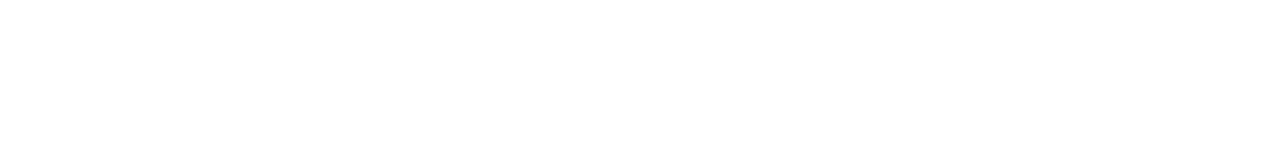
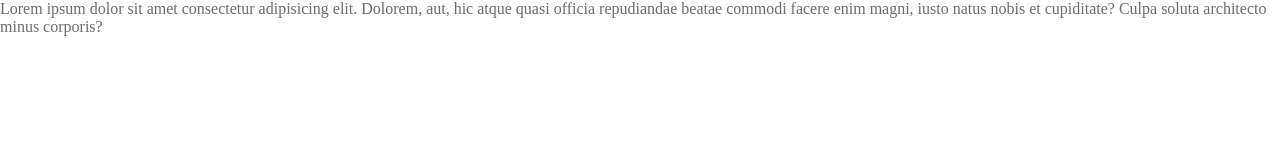
Before and after one commit to TaynaCandidaSilva/ProjetoTravelgram, a plain HTML site: page index.html in a window 1280 px wide. Drawn offline with Linux system fonts and the light colour scheme.

Commit message:
Iniciando o Style Guide do projeto

```diff
--- a/index.html
+++ b/index.html
@@ -7,6 +7,7 @@
     <link rel="stylesheet" href="styles/index.css">
 </head>
 <body>
+    <p>Lorem ipsum dolor sit amet consectetur adipisicing elit. Dolorem, aut, hic atque quasi officia repudiandae beatae commodi facere enim magni, iusto natus nobis et cupiditate? Culpa soluta architecto minus corporis?</p>
 
 </body>
 </html>
--- a/styles/global.css
+++ b/styles/global.css
@@ -3,3 +3,19 @@
   padding: 0;
   box-sizing: border-box;
 }
+
+:root {
+  --brand-color: #EF5F4C;
+  --shape-transparency: #ffffff91;
+  --backgroud-color: #FFFFFF;
+  --surface-color: #F5F5F5;
+  --skeleton-color: #D9D9D9;
+  --text-color-primary: #313131;
+  --text-color-secondary: #6C6C6C;
+}
+
+
+body {
+  color: var(--text-color-secondary);
+  background-color: var(--backgroud-color);
+}
```
Also changed, not shown: assets/AirplaneTilt.svg (added), assets/Image 01.png (added), assets/Image 02.png (added), assets/Image 03.png (added), assets/Image 04.png (added), assets/Image 05.png (added), assets/Image 06.png (added), assets/Image 07.png (added), assets/Image 08.png (added), assets/Image 09.png (added), assets/Image 10.png (added), assets/Image 11.png (added), assets/Image.svg (added), assets/Logo.svg (added), 2 more files, 1 other file.
